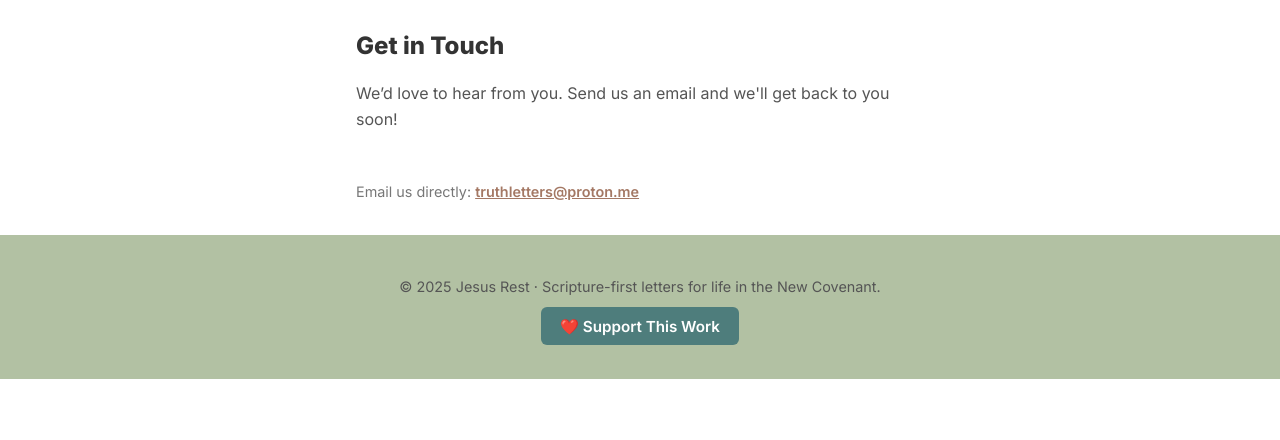
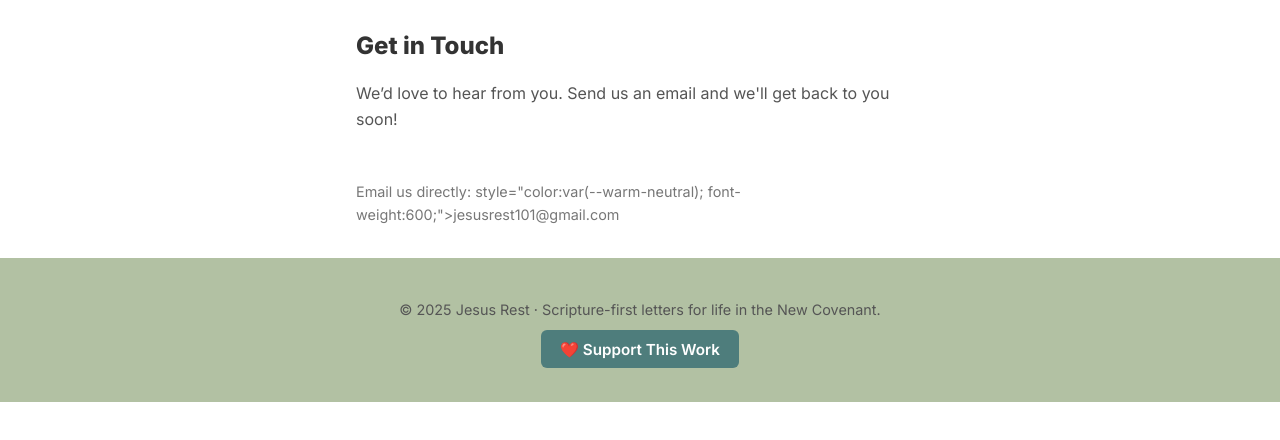
Before and after one commit to TedOctaviusGreene/jesusrest, a plain HTML site: page contact.html in a window 1280 px wide. Shown: the part 104-544 px from the top of the page. Drawn offline with Linux system fonts and the light colour scheme.

Commit message:
Update contact.html

```diff
--- a/contact.html
+++ b/contact.html
@@ -77,7 +77,7 @@ l<!DOCTYPE html>
 
 
   <p style="margin-top:1rem; font-size:0.9rem; color:#777;">
-    Email us directly: <a href="mailto:truthletters@proton.me" style="color:var(--warm-neutral); font-weight:600;">truthletters@proton.me</a>
+    Email us directly: style="color:var(--warm-neutral); font-weight:600;">jesusrest101@gmail.com</a>
   </p>
 </main>
 
```
